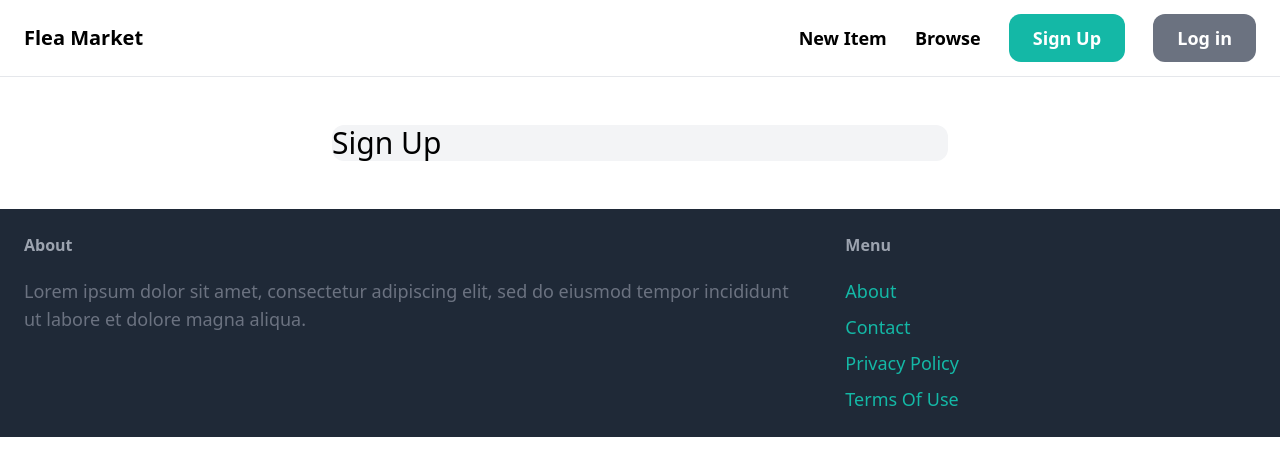
After one commit to dawmro/flea_market, a Django app: page /signup/ in a window 1280 px wide. The commit adds this page. Shown: the top 476 px of the page. Run offline with Django 4.2, Linux system fonts and the light colour scheme; some libraries are stand-ins or nearby versions.

Commit message:
add signup page

```diff
--- a/flea_market/core/forms.py
+++ b/flea_market/core/forms.py
@@ -3,7 +3,7 @@ from django.contrib.auth.forms import UserCreationForm
 from django.contrib.auth.models import User
 
 
-class SingupForm(UserCreationForm):
+class SignupForm(UserCreationForm):
     class Meta:
         # model to use: default User model that comes from django
         model = User
--- a/flea_market/core/templates/core/base.html
+++ b/flea_market/core/templates/core/base.html
@@ -18,7 +18,7 @@
                 <a href="#" class="text-lg font-semibold hover:text-gray-500">New Item</a>
                 <a href="#" class="text-lg font-semibold hover:text-gray-500">Browse</a>
 
-                <a href="#" class="px-6 py-3 text-lg font-semibold bg-teal-500 text-white rounded-xl hover:bg-teal-700">Sign Up</a>
+                <a href="{% url 'core:signup' %}" class="px-6 py-3 text-lg font-semibold bg-teal-500 text-white rounded-xl hover:bg-teal-700">Sign Up</a>
                 <a href="#" class="px-6 py-3 text-lg font-semibold bg-gray-500 text-white rounded-xl hover:bg-gray-700">Log in</a>
             </div>
 
--- /dev/null
+++ b/flea_market/core/templates/core/signup.html
@@ -0,0 +1,9 @@
+{% extends 'core/base.html' %}
+
+{% block title %} Sign up {% endblock %}
+
+{% block content %}
+<div class="w-1/2 my-6 mx-auto bg-gray-100 rounded-xl">
+    <h1 class="mb-6 text-3xl">Sign Up</h1>
+</div>
+{% endblock %}
--- a/flea_market/core/urls.py
+++ b/flea_market/core/urls.py
@@ -7,4 +7,5 @@ app_name = 'core'
 urlpatterns = [
     path('', views.index, name='index'),
     path('contact/', views.contact, name='contact'),
+    path('signup/', views.signup, name='signup'),
 ]
--- a/flea_market/core/views.py
+++ b/flea_market/core/views.py
@@ -1,6 +1,8 @@
 from django.shortcuts import render
 
 from item.models import Category, Item
+
+from .forms import SignupForm
 
 # Create your views here.
 
@@ -14,7 +16,6 @@ def index(request):
         'items': items,
         'categories': categories
     }
-
     return render(request, 'core/index.html', context)
 
 
@@ -23,4 +24,11 @@ def contact(request):
     return render(request, 'core/contact.html')
 
 
-# contact view
+# signup view
+def signup(request):
+    form = SignupForm()
+
+    context = {
+        'form': form
+    }
+    return render(request, 'core/signup.html', context)
--- a/flea_market/item/views.py
+++ b/flea_market/item/views.py
@@ -1,6 +1,7 @@
 from django.shortcuts import render, get_object_or_404
 
 from .models import Item
+
 
 # Create your views here.
 
```
